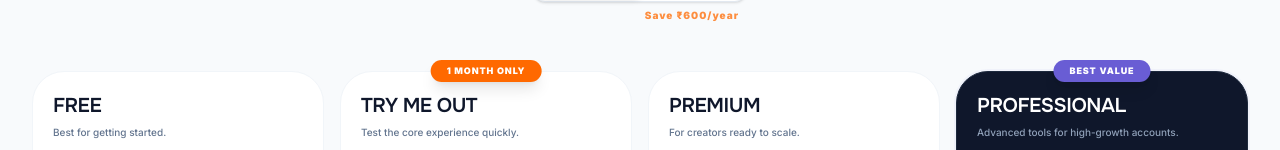
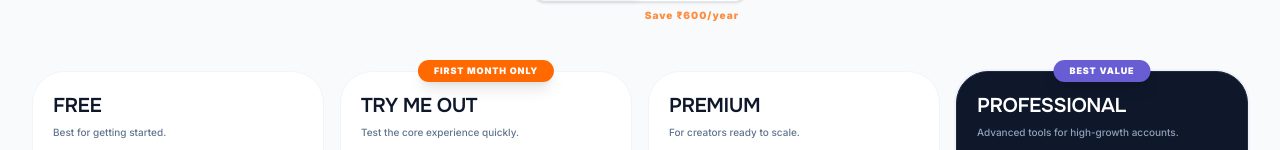
Before and after one commit to Anvesha137/website_qr_fanbase, a React (Vite) app: page / in a window 1280 px wide. Both pictures are taken after a click on the button "Pricing". Shown: the part 340-490 px from the top of the page. Built offline with nearby package versions, Linux system fonts and the light colour scheme.

Commit message:
first month only

```diff
--- a/src/components/Pricing.tsx
+++ b/src/components/Pricing.tsx
@@ -45,7 +45,7 @@ export default function Pricing() {
       name: 'TRY ME OUT',
       description: 'Test the core experience quickly.',
       btn: 'Try Now',
-      badge: '1 month only',
+      badge: 'first month only',
       oneTimePrice: 249,
       features: [
         { text: '1 Instagram Account', included: true },
```
